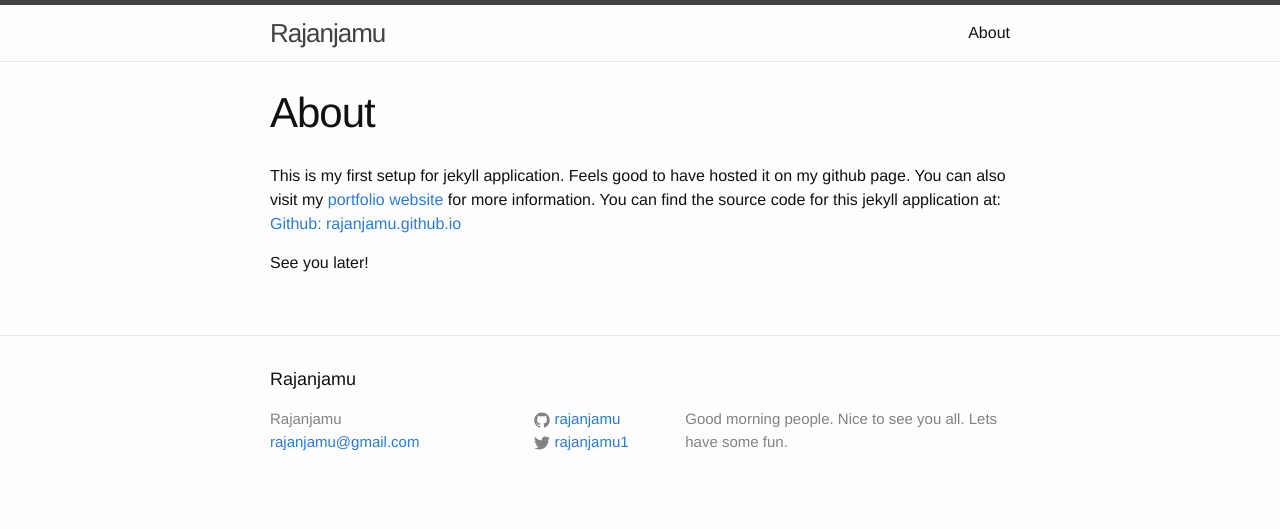
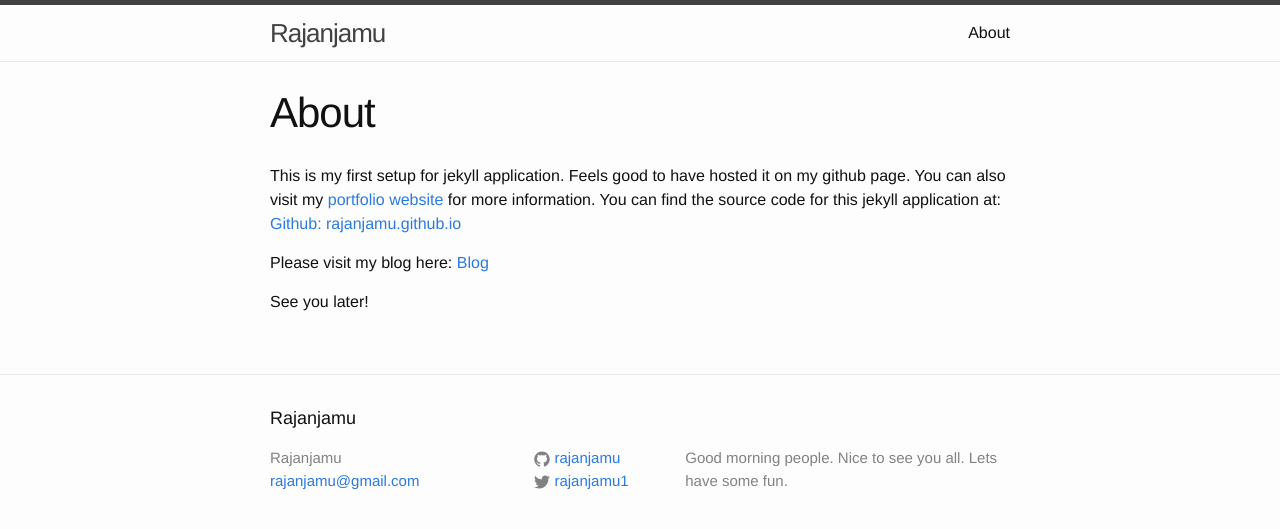
Before and after one commit to rajanjamu/rajanjamu_jekyll_old, a Jekyll site: the page built from about.md, in a window 1280 px wide. Shown: the top 529 px of the page. Built offline with Jekyll 4.4.1, drawn with Linux system fonts in a browser that asks for light colours.

Commit message:
changed permalinks to show about as landing page and blog as /blog

```diff
--- a/about.md
+++ b/about.md
@@ -1,9 +1,11 @@
 ---
 layout: page
 title: About
-permalink: /about/
+permalink: /
 ---
 
 This is my first setup for jekyll application. Feels good to have hosted it on my github page. You can also visit my [portfolio website](http://rajanjamu-v2.herokuapp.com/) for more information. You can find the source code for this jekyll application at: [Github: rajanjamu.github.io](https://github.com/rajanjamu/rajanjamu.github.io)
 
+Please visit my blog here: [Blog](/blog/)
+
 See you later!
--- a/index.html
+++ b/index.html
@@ -1,5 +1,6 @@
 ---
 layout: default
+permalink: /blog/
 ---
 
 <div class="home">
```
